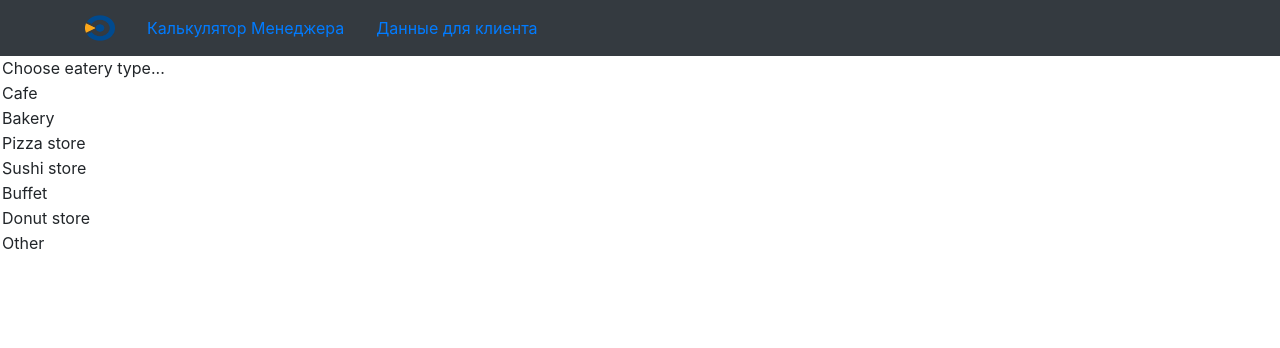
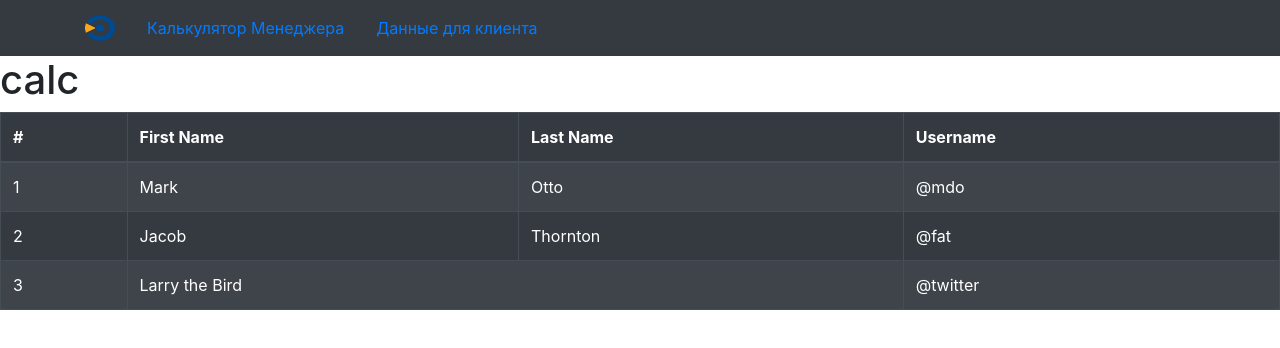
Before and after one commit to Fessaer/managingPlans, a React (Create React App) app: page / in a window 1280 px wide. Shown: the top 348 px of the page. Built offline with nearby package versions, Linux system fonts and the light colour scheme.

Commit message:
add table

```diff
--- a/package.json
+++ b/package.json
@@ -39,5 +39,9 @@
       "last 1 firefox version",
       "last 1 safari version"
     ]
+  },
+  "devDependencies": {
+    "eslint": "^7.23.0",
+    "eslint-plugin-react": "^7.23.1"
   }
 }
--- a/src/App.js
+++ b/src/App.js
@@ -2,6 +2,7 @@
 import 'bootstrap/dist/css/bootstrap.min.css'
 import Header from './Components/Header';
 import Calc from './Components/Calc';
+import ClientReturn from './Components/ClientReturn';
 
 
 function App() {
@@ -9,6 +10,7 @@
     <div>
       <Header />
       <Calc />
+      <ClientReturn />
     </div>
   );
 }
--- a/src/Components/Calc.jsx
+++ b/src/Components/Calc.jsx
@@ -4,14 +4,7 @@
 
   render() {
     return (
-      <div><option value="placeholder">Choose eatery type...</option>
-      <option value="cafe">Cafe</option>
-      <option value="bakery">Bakery</option>
-      <option value="pizza">Pizza store</option>
-      <option value="sushi">Sushi store</option>
-      <option value="buffet">Buffet</option>
-      <option value="donut">Donut store</option>
-      <option value="other">Other</option></div>
+      <h1>calc</h1>
     )
   }
 }
--- /dev/null
+++ b/src/Components/ClientReturn.jsx
@@ -0,0 +1,37 @@
+import React, { Component } from 'react'
+import { Table } from 'react-bootstrap';
+export default class ClientReturn extends Component {
+  render() {
+    return (
+      <Table striped bordered hover variant="dark">
+  <thead>
+    <tr>
+      <th>#</th>
+      <th>First Name</th>
+      <th>Last Name</th>
+      <th>Username</th>
+    </tr>
+  </thead>
+  <tbody>
+    <tr>
+      <td>1</td>
+      <td>Mark</td>
+      <td>Otto</td>
+      <td>@mdo</td>
+    </tr>
+    <tr>
+      <td>2</td>
+      <td>Jacob</td>
+      <td>Thornton</td>
+      <td>@fat</td>
+    </tr>
+    <tr>
+      <td>3</td>
+      <td colSpan="2">Larry the Bird</td>
+      <td>@twitter</td>
+    </tr>
+  </tbody>
+</Table>
+    )
+  }
+}
```
Also changed, not shown: src/Components/Data.jsx (+6 -2 lines), .eslintrc.json (added), 2 other files (tests, documents, lock files or other folders).
